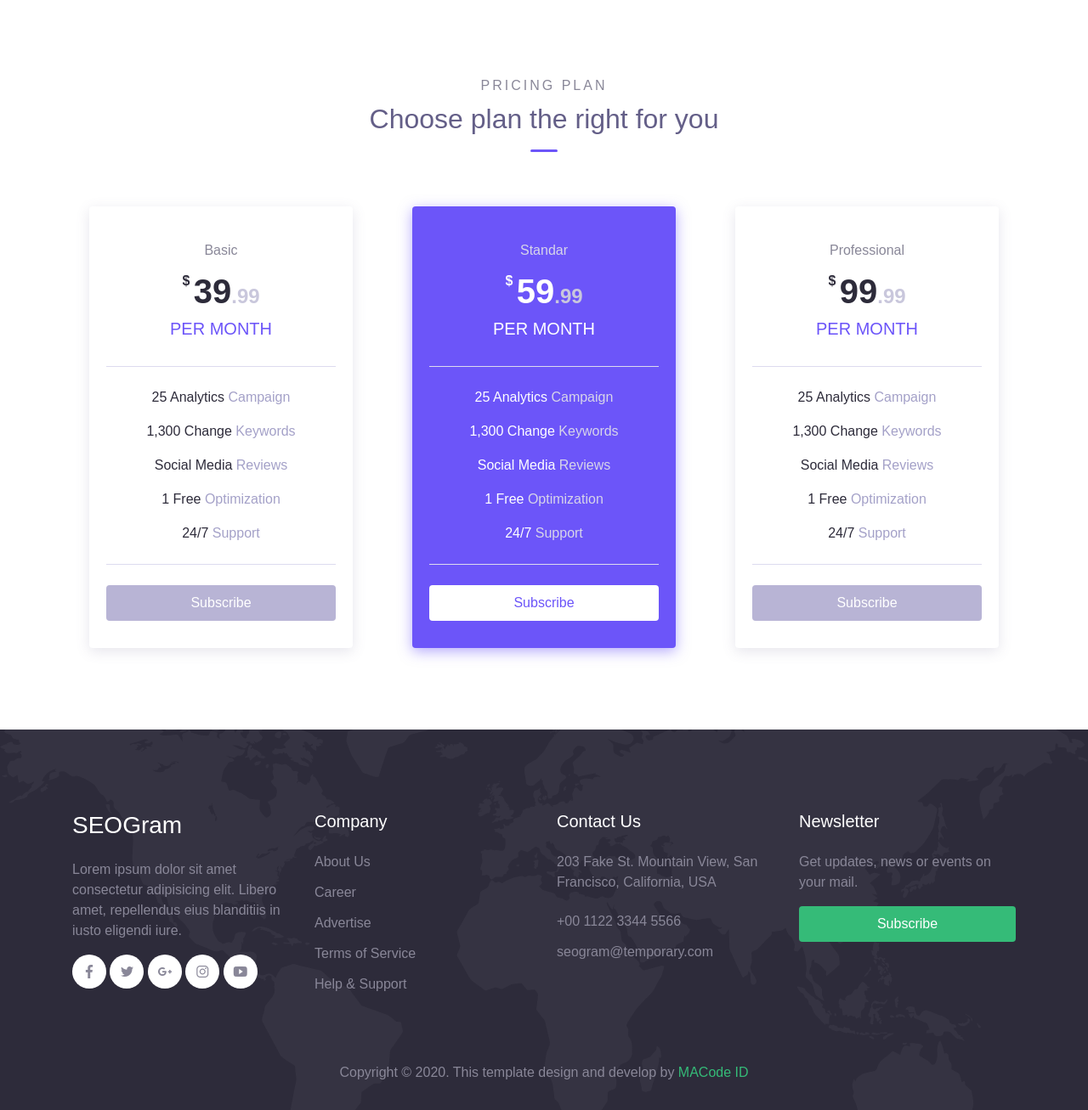
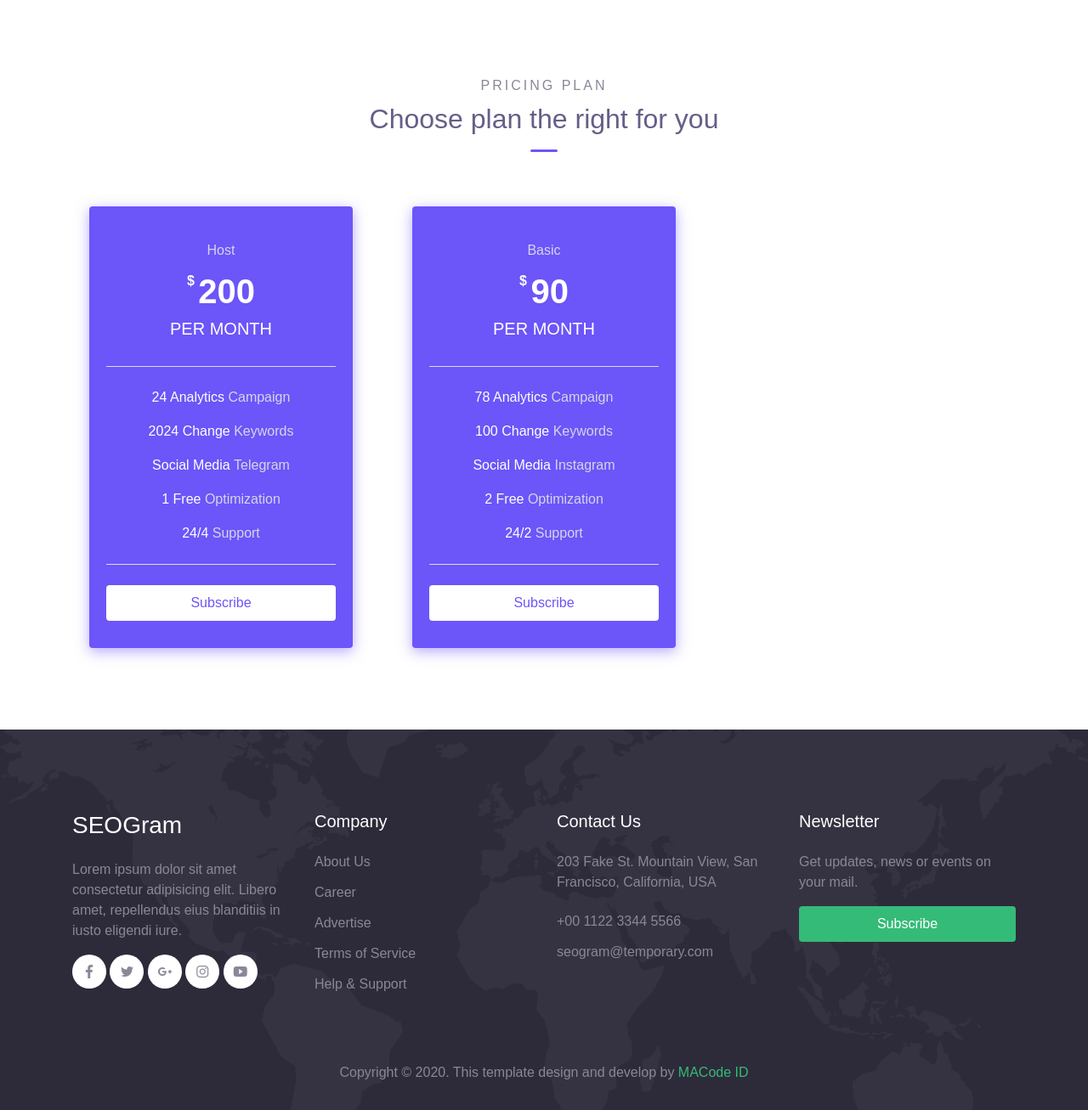
Before and after one commit to Mk-avtandil/hackathon6, a Django app: page /about/ in a window 1280 px wide. Shown: the part 631-1938 px from the top of the page at 85% size. Run offline with Django 4.2, Linux system fonts and the light colour scheme; data comes from the database, SQL or seed files in the repository; both versions use the stored data as it was after the commit; some libraries are stand-ins or nearby versions; some web fonts are replaced.

Commit message:
Added services data to about.html

```diff
--- a/app/templates/about.html
+++ b/app/templates/about.html
@@ -26,75 +26,30 @@
         <div class="divider mx-auto"></div>
       </div>
       <div class="row mt-5">
-        <div class="col-lg-4 py-3">
-          <div class="card-pricing">
+        {% for service in services %}
+        <div class="col-lg-4 py-3 wow zoomIn">
+          <div class="card-pricing marked">
             <div class="header">
-              <div class="pricing-type">Basic</div>
+              <div class="pricing-type">{{ service.type }}</div>
               <div class="price">
                 <span class="dollar">$</span>
-                <h1>39<span class="suffix">.99</span></h1>
+                <h1>{{ service.price }}</span></h1>
               </div>
               <h5>Per Month</h5>
             </div>
             <div class="body">
-              <p>25 Analytics <span class="suffix">Campaign</span></p>
-              <p>1,300 Change <span class="suffix">Keywords</span></p>
-              <p>Social Media <span class="suffix">Reviews</span></p>
-              <p>1 Free <span class="suffix">Optimization</span></p>
-              <p>24/7 <span class="suffix">Support</span></p>
+              <p>{{ service.analytics_count }} Analytics <span class="suffix">Campaign</span></p>
+              <p>{{ service.change_count }} Change <span class="suffix">Keywords</span></p>
+              <p>Social Media <span class="suffix">{{ service.social_media }}</span></p>
+              <p>{{ service.count_of_optimization }} Free <span class="suffix">Optimization</span></p>
+              <p>{{ service.support }} <span class="suffix">Support</span></p>
             </div>
             <div class="footer">
               <a href="#" class="btn btn-pricing btn-block">Subscribe</a>
             </div>
           </div>
         </div>
-
-        <div class="col-lg-4 py-3">
-          <div class="card-pricing marked">
-            <div class="header">
-              <div class="pricing-type">Standar</div>
-              <div class="price">
-                <span class="dollar">$</span>
-                <h1>59<span class="suffix">.99</span></h1>
-              </div>
-              <h5>Per Month</h5>
-            </div>
-            <div class="body">
-              <p>25 Analytics <span class="suffix">Campaign</span></p>
-              <p>1,300 Change <span class="suffix">Keywords</span></p>
-              <p>Social Media <span class="suffix">Reviews</span></p>
-              <p>1 Free <span class="suffix">Optimization</span></p>
-              <p>24/7 <span class="suffix">Support</span></p>
-            </div>
-            <div class="footer">
-              <a href="#" class="btn btn-pricing btn-block">Subscribe</a>
-            </div>
-          </div>
-        </div>
-
-        <div class="col-lg-4 py-3">
-          <div class="card-pricing">
-            <div class="header">
-              <div class="pricing-type">Professional</div>
-              <div class="price">
-                <span class="dollar">$</span>
-                <h1>99<span class="suffix">.99</span></h1>
-              </div>
-              <h5>Per Month</h5>
-            </div>
-            <div class="body">
-              <p>25 Analytics <span class="suffix">Campaign</span></p>
-              <p>1,300 Change <span class="suffix">Keywords</span></p>
-              <p>Social Media <span class="suffix">Reviews</span></p>
-              <p>1 Free <span class="suffix">Optimization</span></p>
-              <p>24/7 <span class="suffix">Support</span></p>
-            </div>
-            <div class="footer">
-              <a href="#" class="btn btn-pricing btn-block">Subscribe</a>
-            </div>
-          </div>
-        </div>
-
+        {% endfor %}
       </div>
     </div> <!-- .container -->
   </div> <!-- .page-section -->
--- a/app/templates/blog-details.html
+++ b/app/templates/blog-details.html
@@ -6,7 +6,7 @@
       <nav aria-label="Breadcrumb">
         <ul class="breadcrumb p-0 mb-0 bg-transparent">
           <li class="breadcrumb-item"><a href="{% url 'index' %}">Home</a></li>
-          <li class="breadcrumb-item"><a href="blog.html">Blog</a></li>
+          <li class="breadcrumb-item"><a href="{% url 'blog' %}">Blog</a></li>
           <li class="breadcrumb-item active">Second divided from form fish beastr</li>
         </ul>
       </nav>
--- a/app/views.py
+++ b/app/views.py
@@ -50,8 +50,12 @@ def index(request):
 
 
 def about(request):
+    services = Service.objects.all()
     popular_post = News.objects.order_by('-like').first()
-    context = {'popular_post': popular_post}
+    context = {
+        'popular_post': popular_post,
+        'services': services
+    }
     return render(request, 'about.html', context=context)
 
 
```
Also changed, not shown: db.sqlite3.
